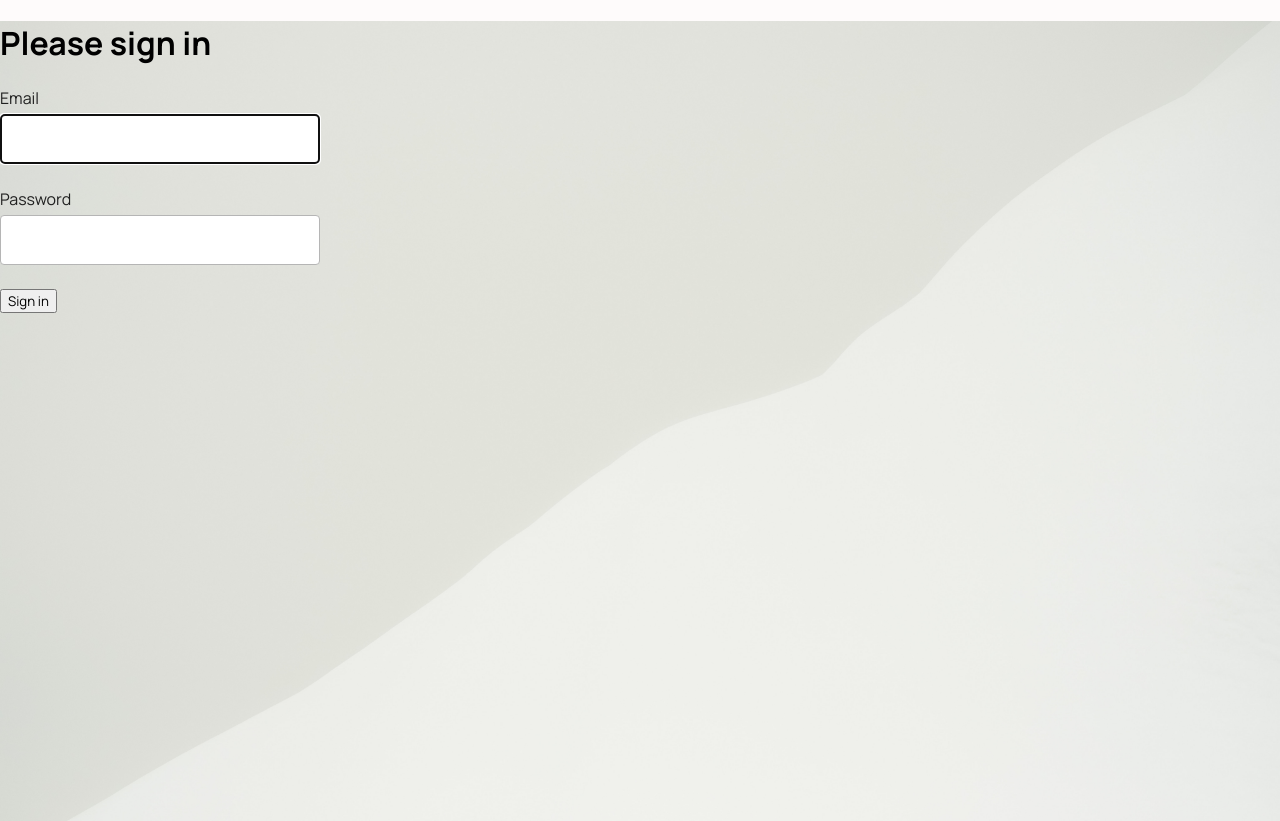
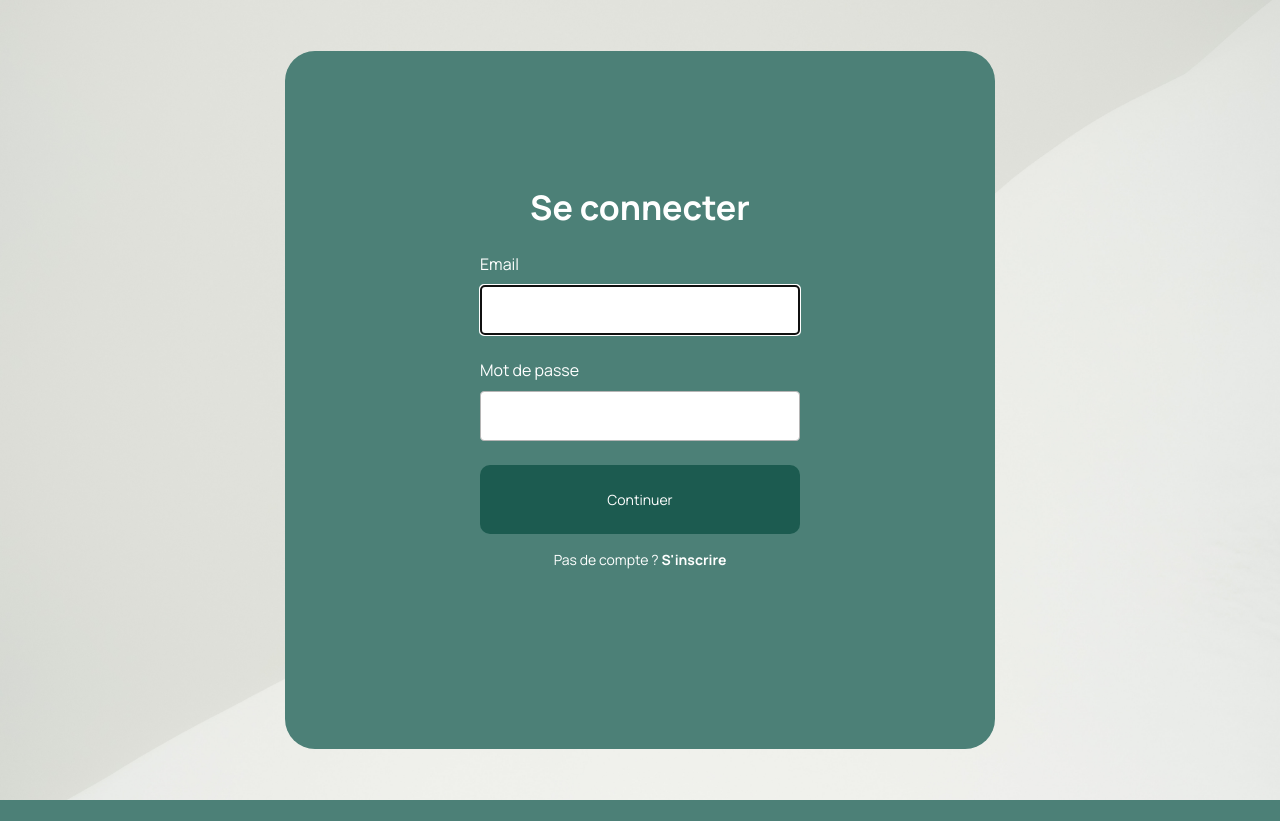
Before and after one commit to LuDetling/BeWise, a Symfony app: template templates/security/login.html.twig in a window 1280 px wide. After the commit the page ends 800 px from the top, so only its background shows below. Run offline with Twig, Linux system fonts and the light colour scheme; the template is opened without the code that fills it, so the values that code supplies are empty; some libraries are stand-ins or nearby versions.

Commit message:
login css

```diff
--- a/public/css/accueil.css
+++ /dev/null
@@ -1,6 +0,0 @@
-#main-container-logout {
-    min-height: 100vh;
-    background: url('../img/background-not-co.jpg');
-    background-repeat: no-repeat;
-    background-size: cover;
-}
--- a/public/css/style.css
+++ b/public/css/style.css
@@ -1,5 +1,68 @@
 @import url("https://fonts.googleapis.com/css2?family=Manrope:wght@400;500;600;700&display=swap");
 @import url("./accueil.css");
+#main-container-notco {
+  min-height: 100vh;
+  background: url("../img/background-not-co.jpg");
+  background-repeat: no-repeat;
+  background-size: cover;
+  display: flex;
+  align-items: center;
+  justify-content: center;
+  padding: 50px 0;
+}
+#main-container-notco #content-notco {
+  width: 710px;
+  min-height: 698px;
+  border-radius: 30px;
+  background-color: #4c8077;
+  margin: auto;
+  padding-bottom: 44px;
+}
+#main-container-notco #content-notco h1 {
+  padding-top: 110px;
+  text-align: center;
+  color: white;
+  font-size: 34px;
+}
+#main-container-notco #content-notco form {
+  margin: auto;
+}
+#main-container-notco #content-notco form label {
+  color: white;
+  margin-bottom: 10px;
+}
+#main-container-notco #content-notco form #input-password {
+  margin-bottom: 51px;
+}
+#main-container-notco #content-notco form .btn-primary {
+  background-color: #1c5b50;
+  padding: 25px;
+  border-radius: 10px;
+  width: 100%;
+  font-size: 14px;
+  color: white;
+  border: none;
+  transition: 0.3s;
+  margin-bottom: 1rem;
+  cursor: pointer;
+}
+#main-container-notco #content-notco form .btn-primary:hover {
+  background-color: white;
+  color: #1c5b50;
+}
+#main-container-notco #content-notco form .not-account {
+  color: white;
+  font-size: 14px;
+  text-align: center;
+}
+#main-container-notco #content-notco form .not-account a {
+  color: white;
+  font-weight: bold;
+  text-decoration: none;
+}
+#main-container-notco #content-notco form .not-account a:hover {
+  text-decoration: underline;
+}
 
 html,
 body {
@@ -66,7 +129,7 @@ ul#main-menu li a {
 }
 
 ul#main-menu li:hover a {
-    background: #dcfdad50;
+  background: rgba(220, 253, 173, 0.3137254902);
 }
 
 ul#main-menu li.active a {
@@ -106,7 +169,7 @@ div#content {
 .card-project {
   width: 223px;
   height: 116px;
-    box-shadow: 0px 3px 11px 4px #00000013;
+  box-shadow: 0px 3px 11px 4px rgba(0, 0, 0, 0.0745098039);
   background: white;
   color: #1c5b50;
   font-weight: 700;
@@ -333,7 +396,7 @@ table#team-container th {
   padding-bottom: 35px;
 }
 
-table#team-container tbody tr:nth-child(2n + 1) td {
+table#team-container tbody tr:nth-child(2n+1) td {
   background: #ffffff;
 }
 
@@ -498,40 +561,35 @@ form .select2-container--default .select2-selection--multiple .select2-selection
     width: 150px;
     padding: 50px 10px;
   }
-
   #logo img {
     width: 100px;
     margin-bottom: 35px;
   }
-
   ul#main-menu li a {
     padding: 10px;
     gap: 20px;
   }
-
   div#content {
     padding: 30px;
   }
 }
-
 @media (max-width: 668px) {
   div#content {
     padding: 30px;
   }
-
   nav {
     width: 50px;
     padding-left: 0;
     padding-right: 0;
     padding-top: 20px;
   }
-
   #logo {
     display: none;
   }
-
   ul#main-menu li a {
     border-radius: 0;
     padding: 13px;
   }
 }
+
+/*# sourceMappingURL=style.css.map */
--- /dev/null
+++ b/public/scss/log.scss
@@ -0,0 +1,67 @@
+#main-container-notco {
+    min-height: 100vh;
+    background: url("../img/background-not-co.jpg");
+    background-repeat: no-repeat;
+    background-size: cover;
+    display: flex;
+    align-items: center;
+    justify-content: center;
+    padding: 50px 0;
+    #content-notco {
+        width: 710px;
+        min-height: 698px;
+        border-radius: 30px;
+        background-color: #4c8077;
+        margin: auto;
+        padding-bottom: 44px;
+        h1 {
+            padding-top: 110px;
+            text-align: center;
+            color: white;
+            font-size: 34px;
+        }
+        form {
+            margin: auto;
+
+            label {
+                color: white;
+                margin-bottom: 10px;
+            }
+
+            #input-password {
+                margin-bottom: 51px;
+            }
+
+            .btn-primary {
+                background-color: #1c5b50;
+                padding: 25px;
+                border-radius: 10px;
+                width: 100%;
+                font-size: 14px;
+                color: white;
+                border: none;
+                transition: 0.3s;
+                margin-bottom: 1rem;
+                cursor: pointer;
+                &:hover {
+                    background-color: white;
+                    color: #1c5b50;
+                }
+            }
+
+            .not-account {
+                color: white;
+                font-size: 14px;
+                text-align: center;
+                a {
+                    color: white;
+                    font-weight: bold;
+                    text-decoration: none;
+                    &:hover {
+                        text-decoration: underline;
+                    }
+                }
+            }
+        }
+    }
+}
--- /dev/null
+++ b/public/scss/style.scss
@@ -0,0 +1,538 @@
+@import "log.scss";
+@import url("https://fonts.googleapis.com/css2?family=Manrope:wght@400;500;600;700&display=swap");
+@import url("./accueil.css");
+
+html,
+body {
+    margin: 0;
+    min-height: 100vh;
+    background-color: #fefbfb;
+}
+
+* {
+    box-sizing: border-box;
+    font-family: "Manrope", sans-serif;
+}
+
+.sf-toolbar {
+    position: fixed;
+}
+
+div#main-container {
+    display: flex;
+    min-height: 100vh;
+}
+
+nav {
+    width: 300px;
+    flex-grow: 0;
+    flex-shrink: 0;
+    background: url("/img/bg-menu.svg") center bottom no-repeat #1c5b50;
+    padding: 50px 15px;
+}
+
+main {
+    flex: 1;
+}
+
+#logo {
+    display: block;
+    text-align: center;
+}
+
+#logo img {
+    width: 183px;
+    margin-bottom: 70px;
+}
+
+ul#main-menu {
+    margin: 0;
+    list-style: none;
+    padding: 0;
+}
+
+ul#main-menu li a {
+    height: 64px;
+    display: flex;
+    align-items: center;
+    gap: 25px;
+    text-decoration: none;
+    color: #ffffff;
+    font-size: 14px;
+    font-weight: 700;
+    margin-bottom: 15px;
+    padding: 20px;
+    border-radius: 10px;
+    transition: 0.3s;
+}
+
+ul#main-menu li:hover a {
+    background: #dcfdad50;
+}
+
+ul#main-menu li.active a {
+    background: #dcfdad;
+    color: #1c5b50;
+}
+
+ul#main-menu i {
+    font-size: 22px;
+    width: 22px;
+    height: 22px;
+}
+
+header {
+    background: #4d8077;
+    height: 155px;
+    padding: 30px 80px 10px 80px;
+}
+
+div#current-user {
+    height: 55px;
+}
+
+div#title-page h1 {
+    font-family: Manrope;
+    font-size: 22px;
+    font-weight: 700;
+    line-height: 30px;
+    color: #fff;
+    margin: 0;
+}
+
+div#content {
+    padding: 45px 80px;
+}
+
+.card-project {
+    width: 223px;
+    height: 116px;
+    box-shadow: 0px 3px 11px 4px #00000013;
+    background: white;
+    color: #1c5b50;
+    font-weight: 700;
+    border-radius: 10px;
+    position: relative;
+}
+
+.card-project > a {
+    display: flex;
+    text-align: center;
+    flex-direction: column;
+    width: 100%;
+    height: 100%;
+    align-items: center;
+    justify-content: center;
+    color: inherit;
+    text-decoration: none;
+    padding: 15px;
+}
+
+.card-project > a,
+.card-project .card-project-icons {
+    transition: 0.3s;
+}
+
+.card-project:hover > a,
+.card-project:hover .card-project-icons {
+    opacity: 0.7;
+}
+
+div#projects-container {
+    display: flex;
+    gap: 30px;
+    flex-wrap: wrap;
+}
+
+.card-project h2 {
+    font-size: 14px;
+    line-height: 24px;
+    margin: 0;
+}
+
+.card-project-icons {
+    position: absolute;
+    right: 7px;
+    bottom: 7px;
+    display: flex;
+    gap: 7px;
+    z-index: 1;
+}
+
+.card-project-icons i {
+    font-size: 15px;
+    height: 15px;
+    width: 15px;
+}
+
+.card-project-icons i.fa-trash {
+    color: #e14343;
+}
+
+.card-project-icons i.fa-pen {
+    color: #4d8077;
+}
+
+.add-project-icon {
+    margin-bottom: 5px;
+}
+
+.flex-header {
+    display: flex;
+    gap: 45px;
+    align-items: center;
+    transform: translateY(-25%);
+}
+
+.avatar {
+    width: 54px;
+    height: 54px;
+    border-radius: 50%;
+    display: flex;
+    align-items: center;
+    justify-content: center;
+    margin-left: -12px;
+    background: #1c5b50;
+    border: 1px solid lightgray;
+}
+
+.user-list {
+    display: flex;
+    color: #fff;
+    font-size: 18px;
+    font-weight: 700;
+}
+
+.button {
+    background: #b1d89d;
+    padding: 0 15px;
+    border-radius: 10px;
+    height: 54px;
+    display: flex;
+    align-items: center;
+    color: #4d8077;
+    font-family: Manrope;
+    font-size: 14px;
+    font-weight: 700;
+    line-height: 24px;
+    letter-spacing: 0em;
+    text-align: center;
+    text-decoration: none;
+}
+
+div#tasks-container {
+    display: flex;
+    gap: 10px;
+    align-items: flex-start;
+    justify-content: center;
+    flex-wrap: wrap;
+}
+
+.task-column {
+    width: 310px;
+    border: 1px solid #d9d9d9;
+    background: white;
+    border-radius: 15px;
+    padding: 20px 12px;
+    max-width: calc(33.33% - 6.67px);
+}
+
+.task-column h2 {
+    font-size: 18px;
+    color: #1c5b50;
+    margin-bottom: 30px;
+    margin-left: 18px;
+}
+
+a.task {
+    display: flex;
+    min-height: 91px;
+    text-decoration: none;
+    background: #f5f5f5;
+    color: #202020;
+    flex-direction: column;
+    justify-content: center;
+    padding: 15px 30px;
+    margin-bottom: 10px;
+}
+
+a.task h3 {
+    font-size: 14px;
+    font-weight: 600;
+    line-height: 24px;
+    margin: 0;
+}
+
+a.task p {
+    font-size: 12px;
+    line-height: 24px;
+    color: #5c5c5c;
+    white-space: nowrap;
+    overflow: hidden;
+    text-overflow: ellipsis;
+    margin-top: 5px;
+    margin-bottom: 5px;
+}
+
+.task-deadline {
+    font-family: Manrope;
+    font-size: 11.5px;
+    font-weight: 400;
+    line-height: 24px;
+    letter-spacing: 0em;
+    text-align: left;
+    color: #5c5c5c;
+    display: flex;
+    align-items: center;
+    gap: 7px;
+}
+
+.task-infos {
+    display: flex;
+    align-items: center;
+    gap: 10px;
+}
+
+.mini-user {
+    display: flex;
+    align-items: center;
+    justify-content: center;
+    width: 18px;
+    height: 18px;
+    border-radius: 50%;
+    background: #1c5b50;
+    font-size: 8px;
+    font-weight: 700;
+    line-height: 8px;
+    color: #ffffff;
+}
+
+a.task-add {
+    text-decoration: none;
+    font-size: 14px;
+    font-weight: 500;
+    line-height: 24px;
+    color: #000;
+    margin-top: 25px;
+    display: block;
+    margin-left: 18px;
+}
+
+table#team-container {
+    width: 100%;
+    margin-top: 20px;
+    border-spacing: 0;
+    border-collapse: collapse;
+}
+
+table#team-container th {
+    color: #1c5b50;
+    font-size: 18px;
+    text-align: left;
+    border-bottom: 1px solid #d9d9d9;
+    padding: 15px 20px;
+    padding-bottom: 35px;
+}
+
+table#team-container tbody tr:nth-child(2n + 1) td {
+    background: #ffffff;
+}
+
+table#team-container tr td {
+    border-bottom: 1px solid #d9d9d9;
+    padding: 15px 20px;
+}
+
+.employee-infos {
+    display: flex;
+    align-items: center;
+    gap: 30px;
+}
+
+.employee-avatar {
+    width: 54px;
+    height: 54px;
+    display: flex;
+    align-items: center;
+    justify-content: center;
+    font-family: Manrope;
+    font-size: 18px;
+    font-weight: 700;
+    line-height: 24px;
+    letter-spacing: 0em;
+    text-align: center;
+    color: #fff;
+    background: #1c5b50;
+    border-radius: 50%;
+}
+
+.employee-coords {
+    display: flex;
+    flex-direction: column;
+    font-size: 16px;
+    line-height: 24px;
+    color: #202020;
+}
+
+table#team-container tbody tr td:last-child {
+    display: flex;
+    align-items: center;
+    gap: 35px;
+    max-width: 315px;
+}
+
+a.button-edit-team {
+    background: #1f5b50;
+    color: #fefbfb;
+    text-decoration: none;
+    width: 125px;
+    justify-content: center;
+}
+
+a.delete-team {
+    color: #e14343;
+    font-size: 14px;
+    font-weight: 600;
+}
+
+table#team-container thead tr th:last-child {
+    max-width: 315px;
+    width: 315px;
+}
+
+form input,
+form select,
+form textarea {
+    border: 1px solid #b5b5b5;
+    display: block;
+    background: white;
+    height: 50px;
+    padding: 10px;
+    width: 100%;
+    margin-bottom: 24px;
+    border-radius: 4px;
+}
+
+form {
+    width: 320px;
+}
+
+form label {
+    font-size: 16px;
+    line-height: 22px;
+    color: #202020;
+    margin-bottom: 5px;
+    display: block;
+}
+
+.form-flex {
+    display: flex;
+    gap: 15px;
+    width: 100%;
+    align-items: center;
+}
+
+.form-flex > div {
+    width: calc(50% - 7.5px);
+    flex-shrink: 0;
+    flex-grow: 0;
+}
+
+button.button.button-submit {
+    width: 100%;
+    background: #1f5b50;
+    border-radius: 10px;
+    font-family: Manrope;
+    font-size: 14px;
+    font-weight: 700;
+    line-height: 24px;
+    letter-spacing: 0em;
+    justify-content: center;
+    border: none;
+    color: #ffffff;
+    height: 70px;
+    margin-top: 5px;
+}
+
+form ul {
+    list-style: none;
+    padding: 0;
+    color: #e14343;
+    margin: 0;
+    font-style: italic;
+}
+
+a.delete-task {
+    color: #e14343;
+    font-size: 14px;
+    font-weight: 600;
+    text-align: center;
+    display: block;
+    margin-top: 20px;
+}
+
+form .select2-container--default .select2-selection--multiple .select2-selection__choice {
+    background-color: #4d8077;
+    border-radius: 30px;
+    color: #fff;
+    font-size: 12px;
+    font-weight: 500;
+    line-height: 21px;
+    letter-spacing: 0em;
+    text-align: left;
+    font-style: normal;
+    height: 24px;
+    padding-left: 5px;
+    padding-right: 20px;
+}
+
+form .select2-container--default .select2-selection--multiple .select2-selection__choice__remove {
+    color: #fff;
+    border-right: none;
+    right: 5px;
+    left: unset;
+    font-size: 16px;
+}
+
+@media (max-width: 992px) {
+    nav {
+        width: 150px;
+        padding: 50px 10px;
+    }
+
+    #logo img {
+        width: 100px;
+        margin-bottom: 35px;
+    }
+
+    ul#main-menu li a {
+        padding: 10px;
+        gap: 20px;
+    }
+
+    div#content {
+        padding: 30px;
+    }
+}
+
+@media (max-width: 668px) {
+    div#content {
+        padding: 30px;
+    }
+
+    nav {
+        width: 50px;
+        padding-left: 0;
+        padding-right: 0;
+        padding-top: 20px;
+    }
+
+    #logo {
+        display: none;
+    }
+
+    ul#main-menu li a {
+        border-radius: 0;
+        padding: 13px;
+    }
+}
--- a/src/Controller/EmployeController.php
+++ b/src/Controller/EmployeController.php
@@ -10,8 +10,10 @@ use Symfony\Component\Routing\Annotation\Route;
 use App\Repository\EmployeRepository;
 use App\Form\EmployeType;
 use Doctrine\ORM\EntityManagerInterface;
+use Symfony\Component\Security\Http\Attribute\IsGranted;
 use Symfony\Component\Security\Http\Authentication\AuthenticationUtils;
 
+#[IsGranted('ROLE_USER')]
 class EmployeController extends AbstractController
 {
     public function __construct(
--- a/templates/base.html.twig
+++ b/templates/base.html.twig
@@ -19,12 +19,6 @@
 		<script src="{{ asset('js/select.js') }}"></script>
 	</head>
 	<body>
-
-		{# if connecté #}
-		{% if not is_granted('IS_AUTHENTICATED_REMEMBERED') %}
-			<div id="main-container-logout"> {% block welcome %}{% endblock %}
-				</div>
-			{% else %}
 		<div id="main-container">
 			<nav>
 				<a href="{{ path('app_projets') }}" id="logo">
@@ -55,7 +49,6 @@
 						</div>
 					</main>
 				</div>
-					{% endif %}
 			</body>
 		</html>
 	</body>
--- /dev/null
+++ b/templates/security/base-notco.html.twig
@@ -0,0 +1,23 @@
+<!DOCTYPE html>
+<html lang="fr">
+	<head>
+		<meta charset="UTF-8">
+		<meta name="viewport" content="width=device-width; initial-scale=1"/>
+		<title>
+			{% block title %}TaskLinker
+			{% endblock %}
+		</title>
+		<link rel="stylesheet" href="{{ asset('css/style.css') }}"/>
+		<link rel="stylesheet" href="https://cdnjs.cloudflare.com/ajax/libs/font-awesome/6.2.1/css/all.min.css" integrity="sha512-MV7K8+y+gLIBoVD59lQIYicR65iaqukzvf/nwasF0nqhPay5w/9lJmVM2hMDcnK1OnMGCdVK+iQrJ7lzPJQd1w==" crossorigin="anonymous" referrerpolicy="no-referrer"/>
+		<script src="https://code.jquery.com/jquery-3.7.1.min.js" integrity="sha256-/JqT3SQfawRcv/BIHPThkBvs0OEvtFFmqPF/lYI/Cxo=" crossorigin="anonymous"></script>
+		<link href="https://cdn.jsdelivr.net/npm/select2@4.1.0-rc.0/dist/css/select2.min.css" rel="stylesheet"/>
+		<script src="https://cdn.jsdelivr.net/npm/select2@4.1.0-rc.0/dist/js/select2.min.js"></script>
+		<script src="{{ asset('js/select.js') }}"></script>
+	</head>
+	<body>
+		<div id="main-container-notco">
+			<div id="content-notco"> {% block body %}{% endblock %}
+				</div>
+			</div>
+		</body>
+	</html>
--- a/templates/security/login.html.twig
+++ b/templates/security/login.html.twig
@@ -1,8 +1,8 @@
-{% extends 'base.html.twig' %}
+{% extends 'security/base-notco.html.twig' %}
 
-{% block title %}Log in!{% endblock %}
+{% block title %}Se connecter!{% endblock %}
 
-{% block welcome %}
+{% block body %}
 <form method="post">
     {% if error %}
         <div class="alert alert-danger">{{ error.messageKey|trans(error.messageData, 'security') }}</div>
@@ -14,10 +14,10 @@
         </div>
     {% endif %}
 
-    <h1 class="h3 mb-3 font-weight-normal">Please sign in</h1>
+    <h1 class="h3 mb-3 font-weight-normal">Se connecter</h1>
     <label for="inputEmail">Email</label>
     <input type="email" value="{{ last_username }}" name="email" id="inputEmail" class="form-control" autocomplete="email" required autofocus>
-    <label for="inputPassword">Password</label>
+    <label for="inputPassword">Mot de passe</label>
     <input type="password" name="password" id="inputPassword" class="form-control" autocomplete="current-password" required>
 
     <input type="hidden" name="_csrf_token"
@@ -25,7 +25,9 @@
     >
 
     <button class="btn btn-lg btn-primary" type="submit">
-        Sign in
+        Continuer
     </button>
+
+    <div class="not-account">Pas de compte ? <a href="/register">S'inscrire</a></div>
 </form>
 {% endblock %}
--- a/templates/welcome.html.twig
+++ b/templates/welcome.html.twig
@@ -1,6 +1,6 @@
-{% extends "base.html.twig" %}
+{% extends "security/base-notco.html.twig" %}
 
-{% block welcome %}
+{% block body %}
 	<a href="{{path('app_projets')}}" id="logo">
 		<img src="{{ asset('img/logo.png') }}" alt="Logo TaskLinker"/>
 	</a>
```
Also changed, not shown: templates/registration/register.html.twig (+4 -4 lines), 1 other file. Lines whose indentation alone changed are shown as unchanged.
